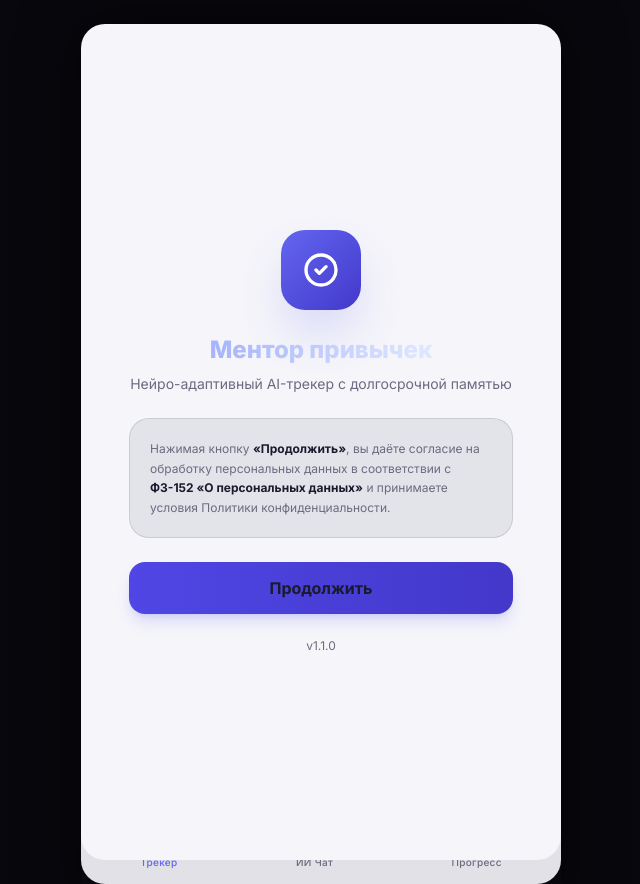
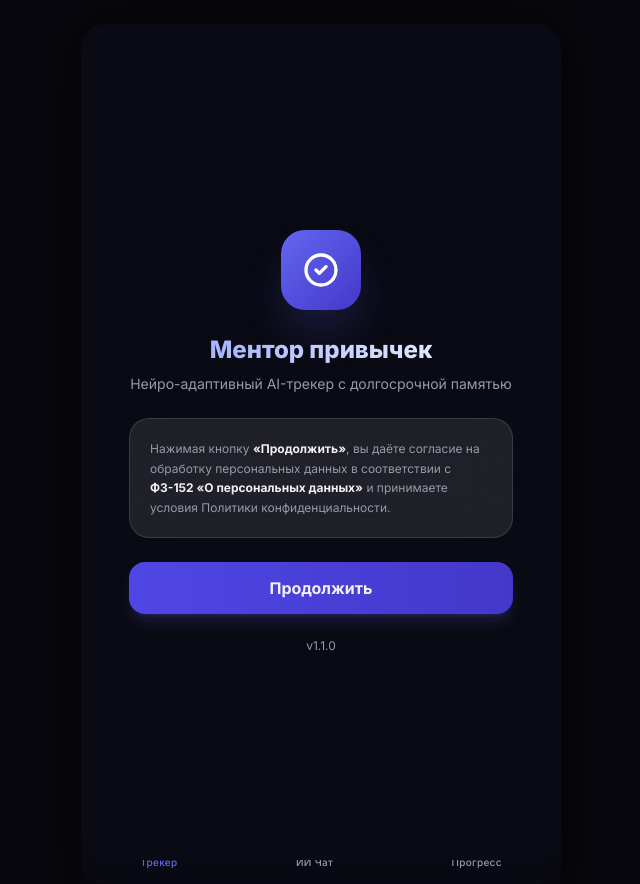
Before and after one commit to lazmaksim2019-ops/AI-Habit-Mentor, a Python web app: template src/templates/index.html in a window 1280 px wide. Shown: the whole page, without its empty margins (319-959 px from the left). Run offline with Jinja, Linux system fonts and the light colour scheme; the template is opened without the code that fills it, so the values that code supplies are empty; some libraries are stand-ins or nearby versions.

Commit message:
fix: жёсткая тёмная тема TMA — игнорируем светлую тему Telegram, rgba вместо color-mix

```diff
--- a/src/templates/index.html
+++ b/src/templates/index.html
@@ -12,26 +12,16 @@
     <link href="https://fonts.googleapis.com/css2?family=Inter:wght@400;500;600;700;800&display=swap" rel="stylesheet" />
     <style>
         :root {
-            --tg-bg: var(--tg-theme-bg-color, #0b0b1a);
-            --tg-text: var(--tg-theme-text-color, #f1f1f6);
-            --tg-hint: var(--tg-theme-hint-color, #8b8b9e);
-            --tg-link: var(--tg-theme-link-color, #818cf8);
-            --tg-button: var(--tg-theme-button-color, #6366f1);
-            --tg-button-text: var(--tg-theme-button-text-color, #ffffff);
-            --tg-secondary-bg: var(--tg-theme-secondary-bg-color, rgba(255,255,255,0.06));
-            --tg-section-bg: var(--tg-theme-section-bg-color, rgba(255,255,255,0.08));
+            /* Жёстко тёмная тема — не зависим от светлой темы Telegram */
+            --tg-bg: #0a0a14;
+            --tg-text: #f0f0f5;
+            --tg-hint: #9999aa;
+            --tg-link: #818cf8;
+            --tg-button: #6366f1;
+            --tg-button-text: #ffffff;
+            --tg-secondary-bg: rgba(255,255,255,0.07);
+            --tg-section-bg: rgba(255,255,255,0.09);
             --bottom-nav-height: 72px;
-        }
-
-        /* Светлая тема Telegram */
-        @media (prefers-color-scheme: light) {
-            :root {
-                --tg-bg: var(--tg-theme-bg-color, #f5f5fa);
-                --tg-text: var(--tg-theme-text-color, #1a1a2e);
-                --tg-hint: var(--tg-theme-hint-color, #6b6b80);
-                --tg-secondary-bg: var(--tg-theme-secondary-bg-color, rgba(0,0,0,0.04));
-                --tg-section-bg: var(--tg-theme-section-bg-color, rgba(0,0,0,0.06));
-            }
         }
 
         *, *::before, *::after { box-sizing: border-box; }
@@ -68,16 +58,16 @@
         .screen::-webkit-scrollbar-thumb { background: var(--tg-hint); border-radius: 4px; }
         .screen.active { display: flex; flex-direction: column; }
 
-        .glass { background: color-mix(in srgb, var(--tg-text) 6%, var(--tg-bg)); backdrop-filter: blur(20px); -webkit-backdrop-filter: blur(20px); border: 1px solid color-mix(in srgb, var(--tg-text) 10%, transparent); border-radius: 16px; }
-        .glass-strong { background: color-mix(in srgb, var(--tg-text) 8%, var(--tg-bg)); backdrop-filter: blur(24px); -webkit-backdrop-filter: blur(24px); border: 1px solid color-mix(in srgb, var(--tg-text) 12%, transparent); border-radius: 20px; }
+        .glass { background: rgba(255,255,255,0.07); backdrop-filter: blur(20px); -webkit-backdrop-filter: blur(20px); border: 1px solid rgba(255,255,255,0.1); border-radius: 16px; }
+        .glass-strong { background: rgba(255,255,255,0.09); backdrop-filter: blur(24px); -webkit-backdrop-filter: blur(24px); border: 1px solid rgba(255,255,255,0.12); border-radius: 20px; }
 
         .bottom-nav {
             position: fixed; bottom: 0; left: 0; right: 0;
             height: var(--bottom-nav-height);
-            background: color-mix(in srgb, var(--tg-bg) 92%, transparent);
+            background: rgba(10,10,20,0.92);
             backdrop-filter: blur(24px);
             -webkit-backdrop-filter: blur(24px);
-            border-top: 1px solid rgba(255,255,255,0.06);
+            border-top: 1px solid rgba(255,255,255,0.08);
             display: flex;
             justify-content: space-around;
             align-items: center;
@@ -96,16 +86,16 @@
         .nav-item .nav-icon svg { width: 22px; height: 22px; transition: all 0.2s; }
         .nav-item .nav-label { font-size: 10px; font-weight: 500; letter-spacing: 0.3px; }
         .nav-item.active { color: var(--tg-button); }
-        .nav-item.active .nav-icon svg { filter: drop-shadow(0 0 6px color-mix(in srgb, var(--tg-button) 50%, transparent)); }
+        .nav-item.active .nav-icon svg { filter: drop-shadow(0 0 6px rgba(99,102,241,0.4)); }
         .nav-item.active::after {
             content: ''; position: absolute; top: 0; left: 50%; transform: translateX(-50%);
             width: 20px; height: 2.5px; background: var(--tg-button); border-radius: 0 0 4px 4px;
         }
 
         .habit-card {
-            background: color-mix(in srgb, var(--tg-text) 6%, var(--tg-bg));
+            background: rgba(255,255,255,0.07);
             backdrop-filter: blur(12px); -webkit-backdrop-filter: blur(12px);
-            border: 1px solid color-mix(in srgb, var(--tg-text) 10%, transparent);
+            border: 1px solid rgba(255,255,255,0.1);
             border-radius: 14px;
             padding: 14px 16px;
             display: flex; align-items: center; gap: 14px;
@@ -116,8 +106,8 @@
         }
         .habit-card:active { transform: scale(0.97); }
         .habit-card.completed {
-            border-color: color-mix(in srgb, #4ade80 30%, transparent);
-            background: color-mix(in srgb, #4ade80 8%, transparent);
+            border-color: rgba(74,222,128,0.3);
+            background: rgba(74,222,128,0.08);
         }
         .habit-card.completed .habit-check { background: var(--tg-button); border-color: var(--tg-button); }
         .habit-card.completed .habit-check-inner { opacity: 1; }
@@ -137,7 +127,7 @@
         .habit-check-inner { width: 10px; height: 10px; border-radius: 50%; background: white; opacity: 0; transition: opacity 0.2s; }
 
         .progress-ring { transform: rotate(-90deg); width: 120px; height: 120px; }
-        .progress-ring .bg-circle { fill: none; stroke: color-mix(in srgb, var(--tg-text) 10%, transparent); stroke-width: 6; }
+        .progress-ring .bg-circle { fill: none; stroke: rgba(255,255,255,0.1); stroke-width: 6; }
         .progress-ring .fg-circle {
             fill: none; stroke: var(--tg-button);
             stroke-width: 6; stroke-linecap: round;
@@ -170,8 +160,8 @@
         }
         .message.ai {
             align-self: flex-start;
-            background: color-mix(in srgb, var(--tg-text) 6%, var(--tg-bg));
-            border: 1px solid color-mix(in srgb, var(--tg-text) 10%, transparent);
+            background: rgba(255,255,255,0.07);
+            border: 1px solid rgba(255,255,255,0.1);
             border-bottom-left-radius: 4px;
         }
         .message p { margin: 0 0 8px; }
@@ -201,8 +191,8 @@
         .chat-input-wrap { display: flex; gap: 8px; padding: 8px 0 4px; align-items: flex-end; }
         .chat-input-wrap textarea {
             flex: 1;
-            background: color-mix(in srgb, var(--tg-text) 6%, var(--tg-bg));
-            border: 1px solid color-mix(in srgb, var(--tg-text) 12%, transparent);
+            background: rgba(255,255,255,0.07);
+            border: 1px solid rgba(255,255,255,0.12);
             border-radius: 14px;
             padding: 10px 14px;
             color: var(--tg-text);
@@ -621,16 +611,9 @@ const state = {
 	        tg.ready(); tg.expand();
 	        state.user = tg.initDataUnsafe?.user || null;
 	        state.telegramId = state.user?.id || Date.now();
-	        // Применяем тему Telegram с высокой контрастностью
-	        const isDark = tg.colorScheme === 'dark';
-	        document.documentElement.style.setProperty('--tg-bg', tg.backgroundColor || (isDark ? '#0b0b1a' : '#f5f5fa'));
-	        document.documentElement.style.setProperty('--tg-text', tg.textColor || (isDark ? '#f1f1f6' : '#1a1a2e'));
-	        document.documentElement.style.setProperty('--tg-button', tg.buttonColor || '#6366f1');
-	        document.documentElement.style.setProperty('--tg-button-text', tg.buttonTextColor || '#ffffff');
-	        document.documentElement.style.setProperty('--tg-hint', tg.hintColor || (isDark ? '#8b8b9e' : '#6b6b80'));
-	        document.documentElement.style.setProperty('--tg-secondary-bg', isDark ? 'rgba(255,255,255,0.06)' : 'rgba(0,0,0,0.04)');
-	        document.documentElement.style.setProperty('--tg-section-bg', isDark ? 'rgba(255,255,255,0.08)' : 'rgba(0,0,0,0.06)');
-	        document.documentElement.style.colorScheme = isDark ? 'dark' : 'light';
+	        // Принудительно тёмная тема для читаемости
+	        tg.setHeaderColor('#0a0a14');
+	        tg.setBackgroundColor('#0a0a14');
         return;
     }
     state.isTelegram = false;
```
Lines whose indentation alone changed are shown as unchanged.
